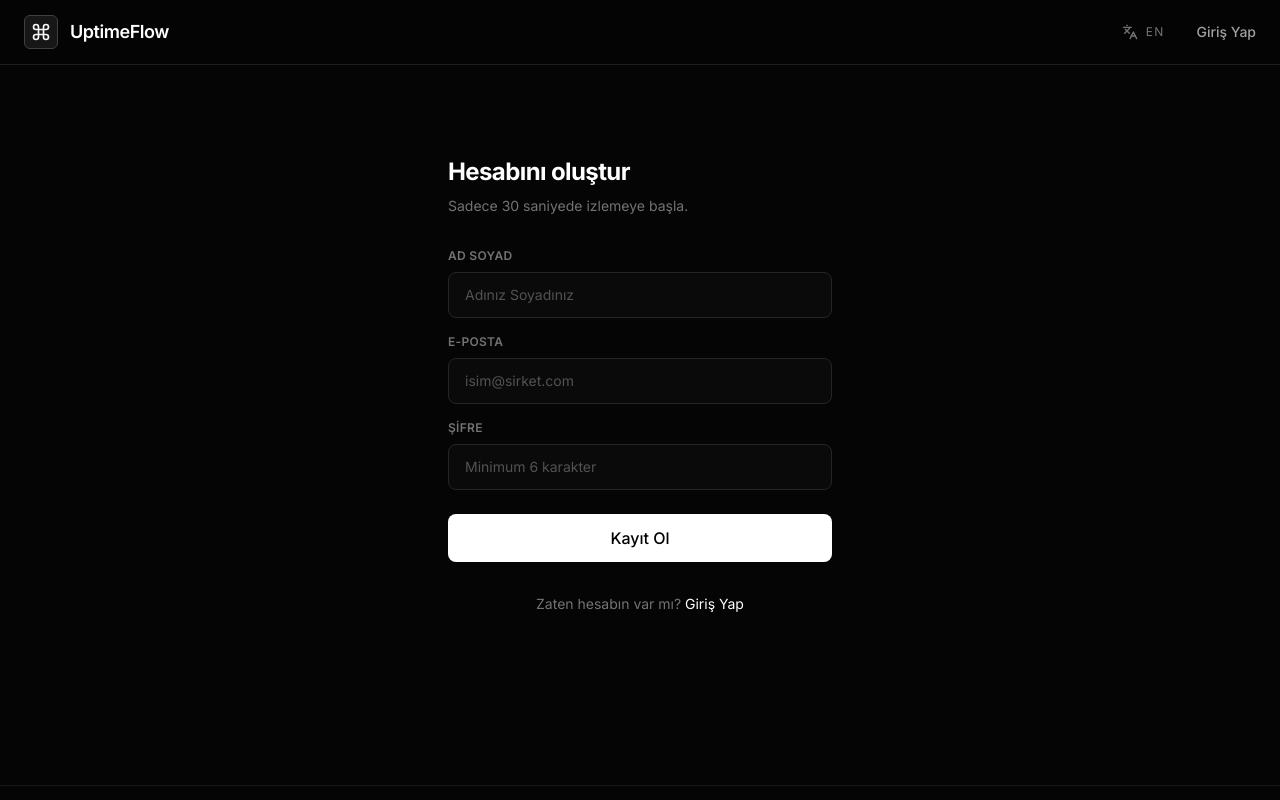
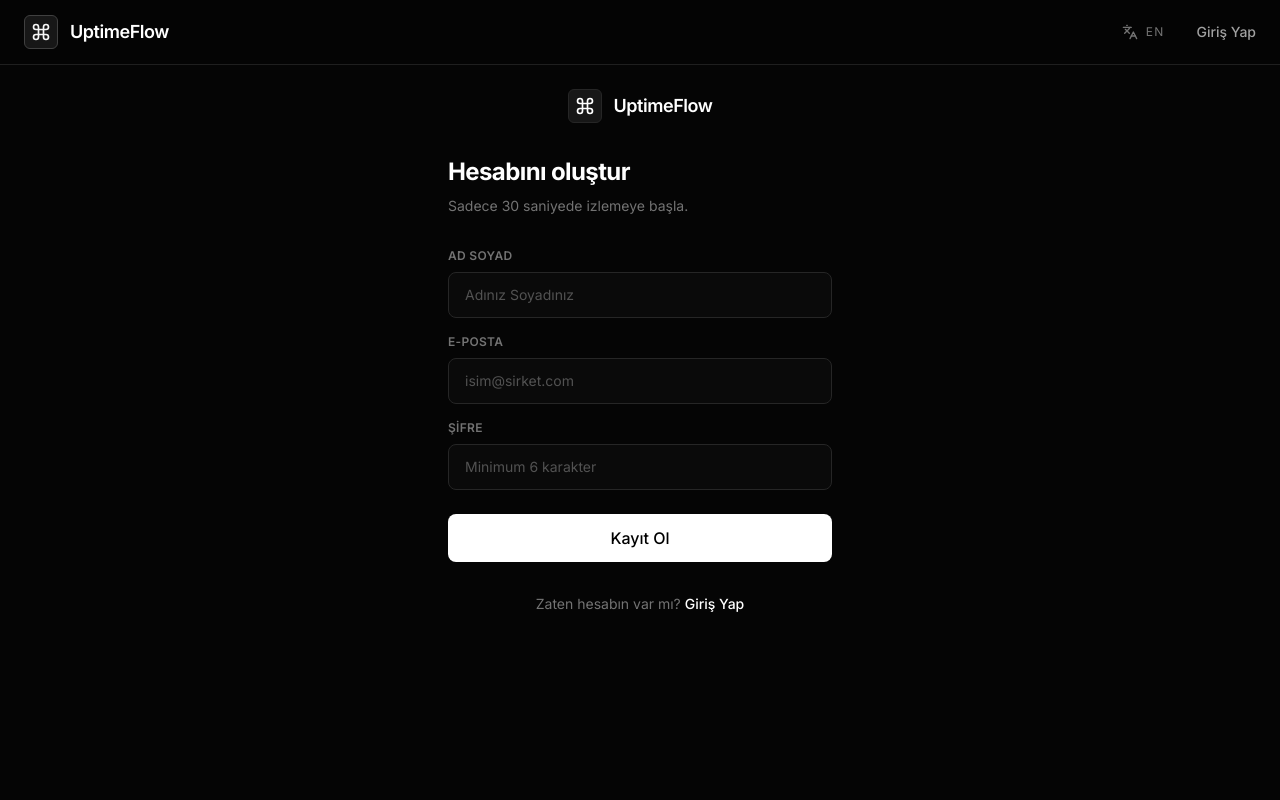
Before and after one commit to ertunckilic/uptime-flow-monitor, a Next.js app: page /register in a window 1280 px wide. Shown: the top 800 px of the page. Built offline with nearby package versions, Linux system fonts and the light colour scheme.

Commit message:
Errors fixed...

```diff
--- a/app/login/page.tsx
+++ b/app/login/page.tsx
@@ -5,15 +5,15 @@ import { useLanguage } from '@/components/LanguageContext';
 import { loginUser } from '@/app/actions';
 import { useSearchParams } from 'next/navigation';
 import { Command } from 'lucide-react';
+import { Suspense } from 'react';
 
-export default function LoginPage() {
+function LoginContent() {
   const { t, lang } = useLanguage();
   const searchParams = useSearchParams();
   const errorMsg = searchParams.get('error');
 
   return (
     <div className="bg-[#050505] text-neutral-100 min-h-screen font-sans selection:bg-white selection:text-black relative">
-      {/* Üst Logo Bölümü */}
       <header className="absolute top-0 w-full p-6 flex justify-center">
         <Link href="/" className="flex items-center gap-3 hover:opacity-80 transition-opacity">
           <div className="p-1.5 bg-neutral-900 border border-neutral-800 rounded-md">
@@ -32,7 +32,6 @@ export default function LoginPage() {
             {t.auth.continue}
           </p>
 
-          {/* Akıllı Hata Mesajı Kutusu */}
           {errorMsg && (
             <div className="mb-6 p-4 bg-rose-500/10 border border-rose-500/20 rounded-lg text-rose-400 text-sm animate-in fade-in slide-in-from-top-1">
               {errorMsg === 'true'
@@ -87,3 +86,11 @@ export default function LoginPage() {
     </div>
   );
 }
+
+export default function LoginPage() {
+  return (
+    <Suspense fallback={<div className="min-h-screen bg-[#050505] flex items-center justify-center text-neutral-500">Yükleniyor...</div>}>
+      <LoginContent />
+    </Suspense>
+  );
+}
--- a/app/register/page.tsx
+++ b/app/register/page.tsx
@@ -4,20 +4,32 @@ import Link from 'next/link';
 import { useLanguage } from '@/components/LanguageContext';
 import { registerUser } from '@/app/actions';
 import { useSearchParams } from 'next/navigation';
+import { Command } from 'lucide-react';
+import { Suspense } from 'react';
 
-export default function RegisterPage() {
+function RegisterContent() {
   const { t, lang } = useLanguage();
   const searchParams = useSearchParams();
   const errorMsg = searchParams.get('error');
 
   return (
-    <div className="flex items-center justify-center min-h-[80vh] p-6 selection:bg-white selection:text-black">
+    <div className="bg-[#050505] text-neutral-100 min-h-screen font-sans selection:bg-white selection:text-black relative">
+      <header className="absolute top-0 w-full p-6 flex justify-center">
+        <Link href="/" className="flex items-center gap-3 hover:opacity-80 transition-opacity">
+          <div className="p-1.5 bg-neutral-900 border border-neutral-800 rounded-md">
+            <Command className="w-5 h-5 text-white" />
+          </div>
+          <span className="text-lg font-semibold tracking-tight text-white">UptimeFlow</span>
+        </Link>
+      </header>
+
+      <div className="flex items-center justify-center min-h-[80vh] p-6">
         <div className="w-full max-w-sm">
           <h1 className="text-2xl font-bold text-white mb-2 tracking-tight">{t.auth.create}</h1>
           <p className="text-neutral-500 text-sm mb-8">{t.auth.start}</p>
 
           {errorMsg && (
-          <div className="mb-6 p-4 bg-rose-500/10 border border-rose-500/20 rounded-lg text-rose-400 text-sm">
+            <div className="mb-6 p-4 bg-rose-500/10 border border-rose-500/20 rounded-lg text-rose-400 text-sm animate-in fade-in slide-in-from-top-1">
               {errorMsg === 'true'
                 ? t.auth.errReg
                 : (errorMsg === 'User already registered' || errorMsg.includes('already registered'))
@@ -51,15 +63,24 @@ export default function RegisterPage() {
                 placeholder={t.auth.placeholderPass2}
               />
             </div>
-          <button type="submit" className="w-full bg-white text-black font-medium py-3 rounded-lg hover:bg-neutral-200 transition-colors mt-2">
+            <button type="submit" className="w-full bg-white text-black font-medium py-3 rounded-lg hover:bg-neutral-200 transition-colors mt-2 active:scale-[0.98]">
               {t.auth.regBtn}
             </button>
           </form>
 
           <p className="text-center mt-8 text-sm text-neutral-500">
-          {t.auth.hasAccount} <Link href="/login" className="text-white hover:underline">{t.auth.loginBtn}</Link>
+            {t.auth.hasAccount} <Link href="/login" className="text-white hover:underline font-medium">{t.auth.loginBtn}</Link>
           </p>
+        </div>
       </div>
     </div>
   );
 }
+
+export default function RegisterPage() {
+  return (
+    <Suspense fallback={<div className="min-h-screen bg-[#050505] flex items-center justify-center text-neutral-500">Yükleniyor...</div>}>
+      <RegisterContent />
+    </Suspense>
+  );
+}
```
Lines whose indentation alone changed are shown as unchanged.
